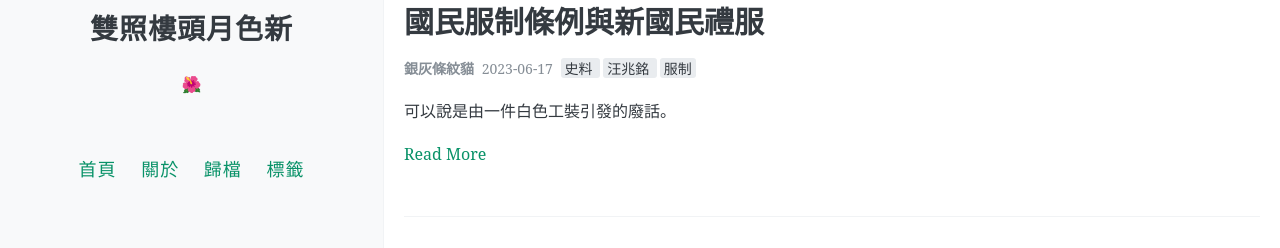
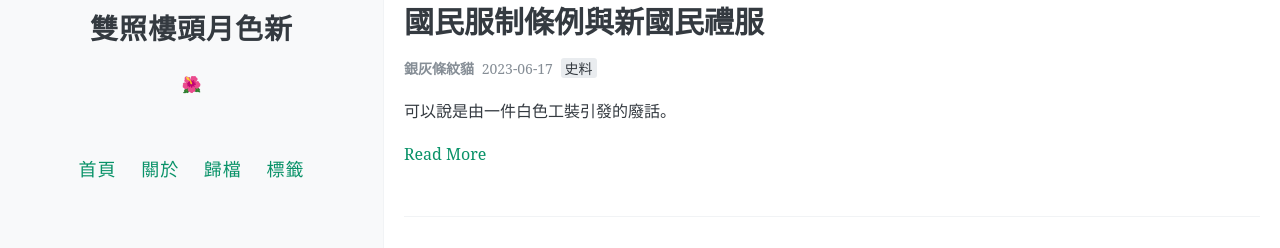
Before and after one commit to silvertabbycat/WangJingwei, a Jekyll site: the page built from index.html, in a window 1280 px wide and 900 px high, cut to the strip 294-900 px from the top of the window. Shown: the top 248 px of the strip. Built offline with Jekyll 4.4.1, drawn with Linux system fonts in a browser that asks for light colours; the list of posts is cut into pages by our own code; comment, search, counter and statistics services are not loaded.

Commit message:
Update 2023-06-17-gmfztl.md

```diff
--- a/_posts/2023-06-17-gmfztl.md
+++ b/_posts/2023-06-17-gmfztl.md
@@ -3,7 +3,7 @@ layout: post
 title: 國民服制條例與新國民禮服
 date: 2023-06-17 22:26:50
 author: 銀灰條紋貓
-tags: [史料,汪兆銘,服制]
+tags: [史料]
 
 ---
 
```
